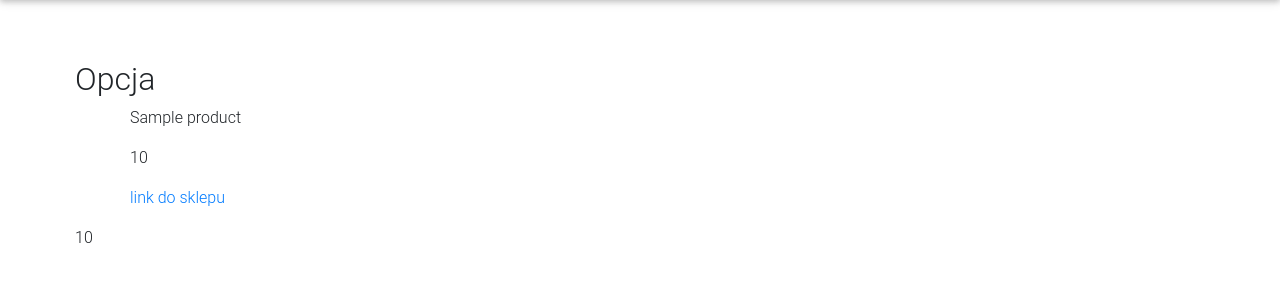
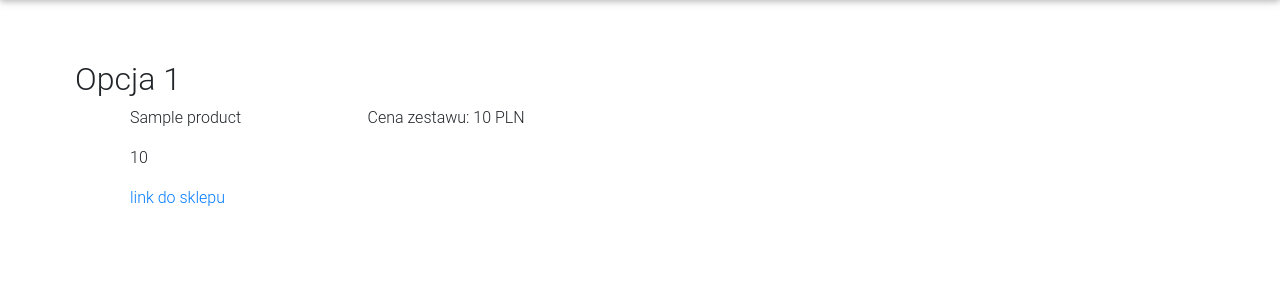
Before and after one commit to cecyliaborek/IO, a Flask app: template templates/result.html in a window 1280 px wide. Shown: the part 56-356 px from the top of the page. Run offline with Flask 2, Linux system fonts and the light colour scheme; the template is opened without the code that fills it: most values are stand-ins (such as "Sample title", 1, 10 or a date in 2020); some libraries are stand-ins or nearby versions.

Commit message:
templates changed

```diff
--- a/templates/result.html
+++ b/templates/result.html
@@ -31,7 +31,7 @@
     </nav>
     {% for option in results %}
     <div class="container">
-        <h2>Opcja</h2>
+        <h2>Opcja {{loop.index}}</h2>
         <div class="row">
             {% for product in option %}
             <div class="col-sm-3">
@@ -42,10 +42,12 @@
                 </ul>
             </div>
             {% endfor %}
+            <div class="col-sm-3">
+                Cena zestawu:
+                {{ price_list[loop.index0] }} PLN
+            </div>
         </div>
-        <div class="row">
-            {{ price_list[loop.index0] }}
-        </div>
+
     </div>
     {% endfor %}
 </body>
```
